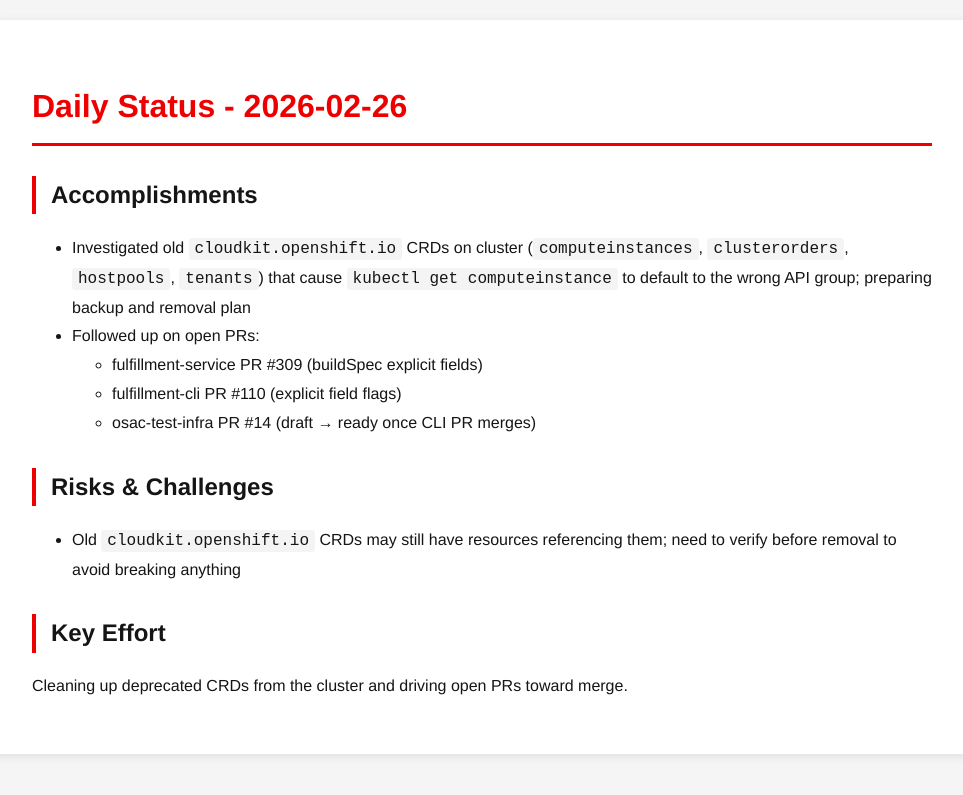
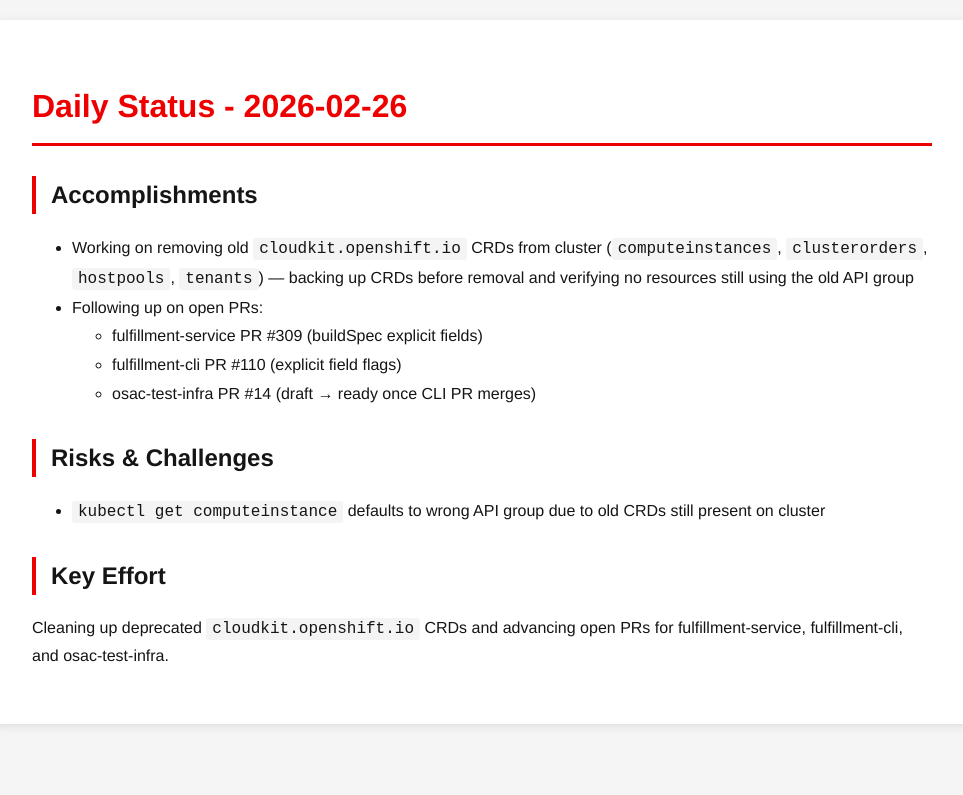
Before and after one commit to tzvatot/daily-status, a Jekyll site: the page built from 2026-02-26.md, in a window 1280 px wide. Shown: the top 795 px of the page, without its empty margins (158-1121 px from the left). Built offline with Jekyll 4.4.1, drawn with Linux system fonts in a browser that asks for light colours.

Commit message:
Daily status update - 2026-02-26

```diff
--- a/2026-02-26.md
+++ b/2026-02-26.md
@@ -8,16 +8,16 @@ date: 2026-02-26
 
 ## Accomplishments
 
-- Investigated old `cloudkit.openshift.io` CRDs on cluster (`computeinstances`, `clusterorders`, `hostpools`, `tenants`) that cause `kubectl get computeinstance` to default to the wrong API group; preparing backup and removal plan
-- Followed up on open PRs:
+- Working on removing old `cloudkit.openshift.io` CRDs from cluster (`computeinstances`, `clusterorders`, `hostpools`, `tenants`) — backing up CRDs before removal and verifying no resources still using the old API group
+- Following up on open PRs:
   - fulfillment-service PR #309 (buildSpec explicit fields)
   - fulfillment-cli PR #110 (explicit field flags)
   - osac-test-infra PR #14 (draft → ready once CLI PR merges)
 
 ## Risks & Challenges
 
-- Old `cloudkit.openshift.io` CRDs may still have resources referencing them; need to verify before removal to avoid breaking anything
+- `kubectl get computeinstance` defaults to wrong API group due to old CRDs still present on cluster
 
 ## Key Effort
 
-Cleaning up deprecated CRDs from the cluster and driving open PRs toward merge.
+Cleaning up deprecated `cloudkit.openshift.io` CRDs and advancing open PRs for fulfillment-service, fulfillment-cli, and osac-test-infra.
```
